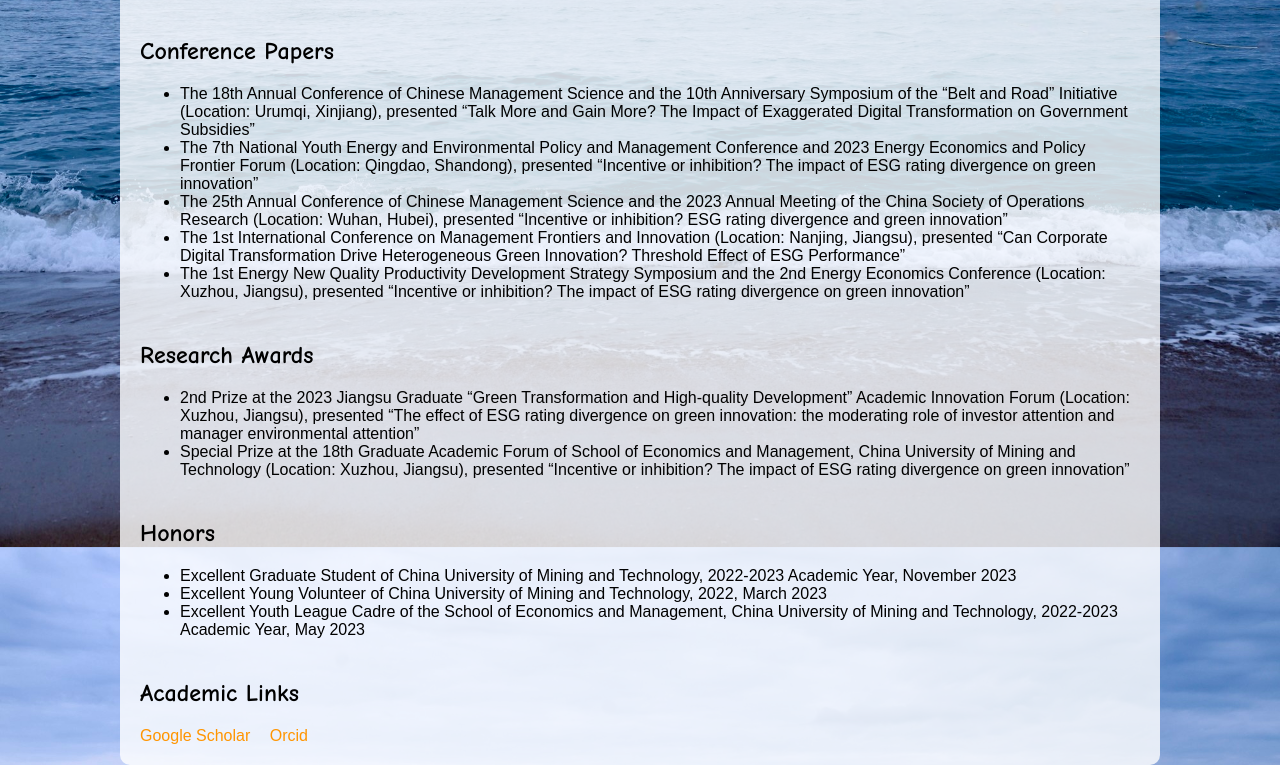
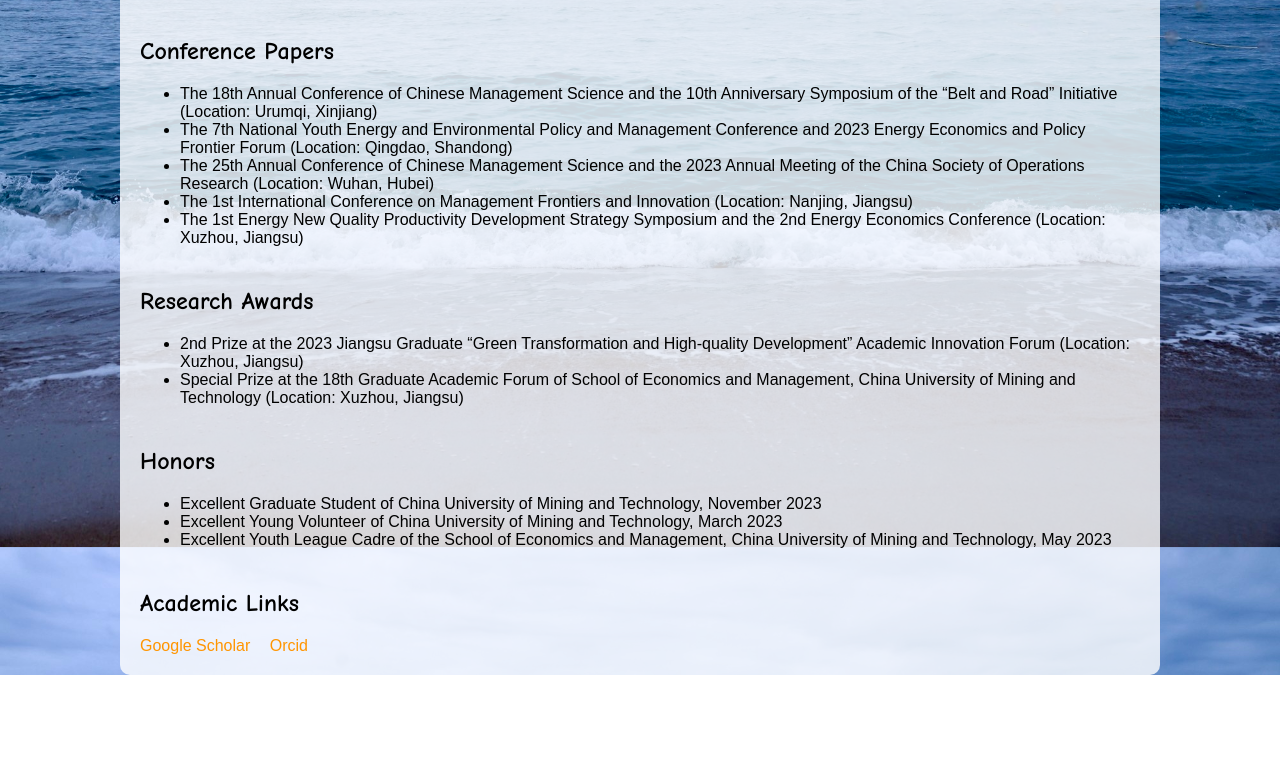
Before and after one commit to serenedyt/my-website, a plain HTML site: page index.html in a window 1280 px wide. Shown: the part 1159-1924 px from the top of the page. After the commit the page ends 1834 px from the top, so only its background shows below. Drawn offline with Linux system fonts and the light colour scheme.

Commit message:
Update index.html

```diff
--- a/index.html
+++ b/index.html
@@ -125,26 +125,26 @@
         <div id="conference-papers" class="section">
             <h2>Conference Papers</h2>
             <ul>
-                <li>The 18th Annual Conference of Chinese Management Science and the 10th Anniversary Symposium of the “Belt and Road” Initiative (Location: Urumqi, Xinjiang), presented “Talk More and Gain More? The Impact of Exaggerated Digital Transformation on Government Subsidies”</li>
-                <li>The 7th National Youth Energy and Environmental Policy and Management Conference and 2023 Energy Economics and Policy Frontier Forum (Location: Qingdao, Shandong), presented “Incentive or inhibition? The impact of ESG rating divergence on green innovation”</li>
-                <li>The 25th Annual Conference of Chinese Management Science and the 2023 Annual Meeting of the China Society of Operations Research (Location: Wuhan, Hubei), presented “Incentive or inhibition? ESG rating divergence and green innovation”</li>
-                <li>The 1st International Conference on Management Frontiers and Innovation (Location: Nanjing, Jiangsu), presented “Can Corporate Digital Transformation Drive Heterogeneous Green Innovation? Threshold Effect of ESG Performance”</li>
-                <li>The 1st Energy New Quality Productivity Development Strategy Symposium and the 2nd Energy Economics Conference (Location: Xuzhou, Jiangsu), presented “Incentive or inhibition? The impact of ESG rating divergence on green innovation”</li>
+                <li>The 18th Annual Conference of Chinese Management Science and the 10th Anniversary Symposium of the “Belt and Road” Initiative (Location: Urumqi, Xinjiang)</li>
+                <li>The 7th National Youth Energy and Environmental Policy and Management Conference and 2023 Energy Economics and Policy Frontier Forum (Location: Qingdao, Shandong)</li>
+                <li>The 25th Annual Conference of Chinese Management Science and the 2023 Annual Meeting of the China Society of Operations Research (Location: Wuhan, Hubei)</li>
+                <li>The 1st International Conference on Management Frontiers and Innovation (Location: Nanjing, Jiangsu)</li>
+                <li>The 1st Energy New Quality Productivity Development Strategy Symposium and the 2nd Energy Economics Conference (Location: Xuzhou, Jiangsu)</li>
             </ul>
         </div>
         <div id="research-awards" class="section">
             <h2>Research Awards</h2>
             <ul>
-                <li>2nd Prize at the 2023 Jiangsu Graduate “Green Transformation and High-quality Development” Academic Innovation Forum (Location: Xuzhou, Jiangsu), presented “The effect of ESG rating divergence on green innovation: the moderating role of investor attention and manager environmental attention”</li>
-                <li>Special Prize at the 18th Graduate Academic Forum of School of Economics and Management, China University of Mining and Technology (Location: Xuzhou, Jiangsu), presented “Incentive or inhibition? The impact of ESG rating divergence on green innovation”</li>
+                <li>2nd Prize at the 2023 Jiangsu Graduate “Green Transformation and High-quality Development” Academic Innovation Forum (Location: Xuzhou, Jiangsu)</li>
+                <li>Special Prize at the 18th Graduate Academic Forum of School of Economics and Management, China University of Mining and Technology (Location: Xuzhou, Jiangsu)</li>
             </ul>
         </div>
         <div id="honors" class="section">
             <h2>Honors</h2>
             <ul>
-                <li>Excellent Graduate Student of China University of Mining and Technology, 2022-2023 Academic Year, November 2023</li>
-                <li>Excellent Young Volunteer of China University of Mining and Technology, 2022, March 2023</li>
-                <li>Excellent Youth League Cadre of the School of Economics and Management, China University of Mining and Technology, 2022-2023 Academic Year, May 2023</li>
+                <li>Excellent Graduate Student of China University of Mining and Technology, November 2023</li>
+                <li>Excellent Young Volunteer of China University of Mining and Technology, March 2023</li>
+                <li>Excellent Youth League Cadre of the School of Economics and Management, China University of Mining and Technology, May 2023</li>
             </ul>
         </div>
             <div class="academic-links">
```
